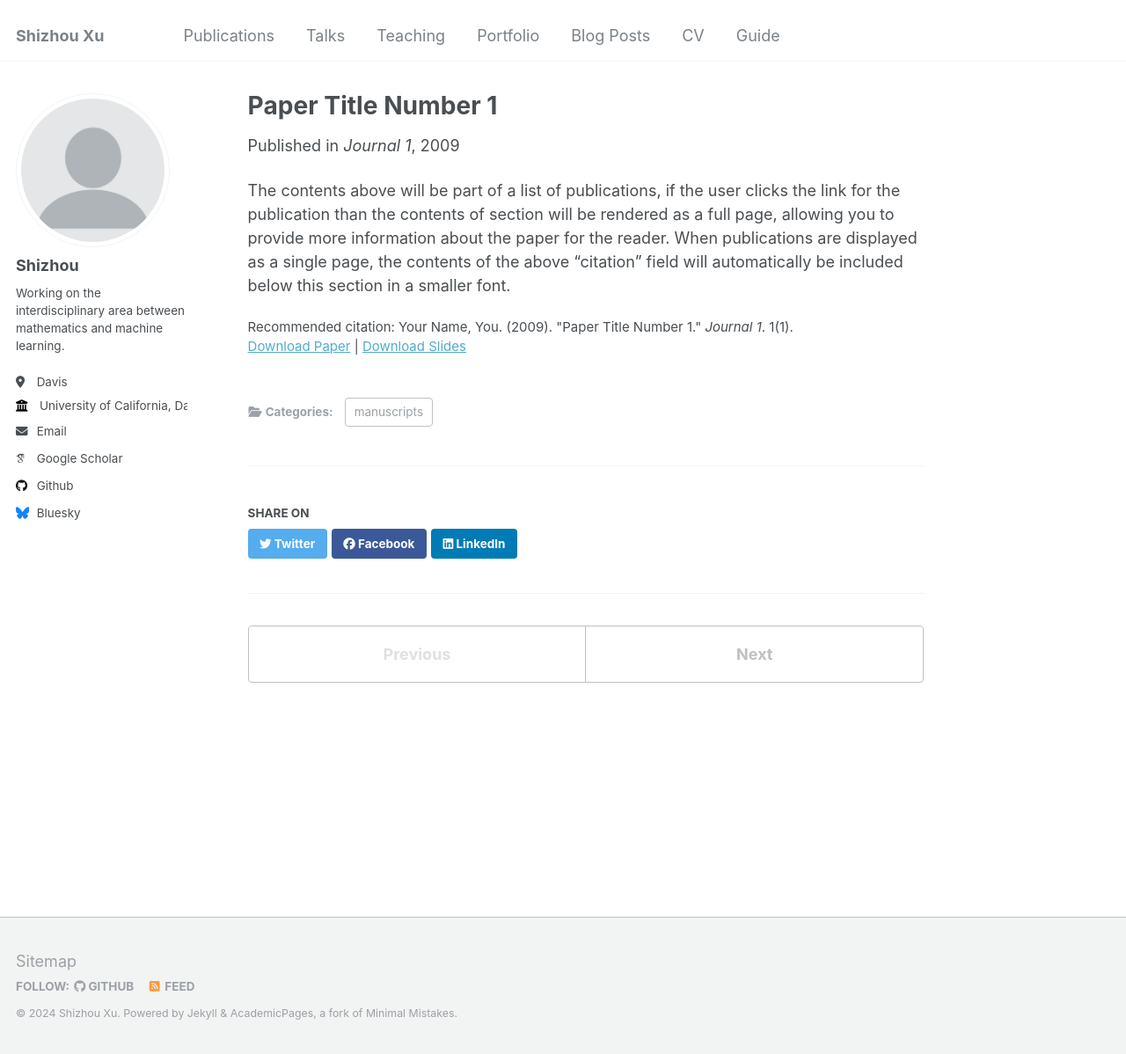
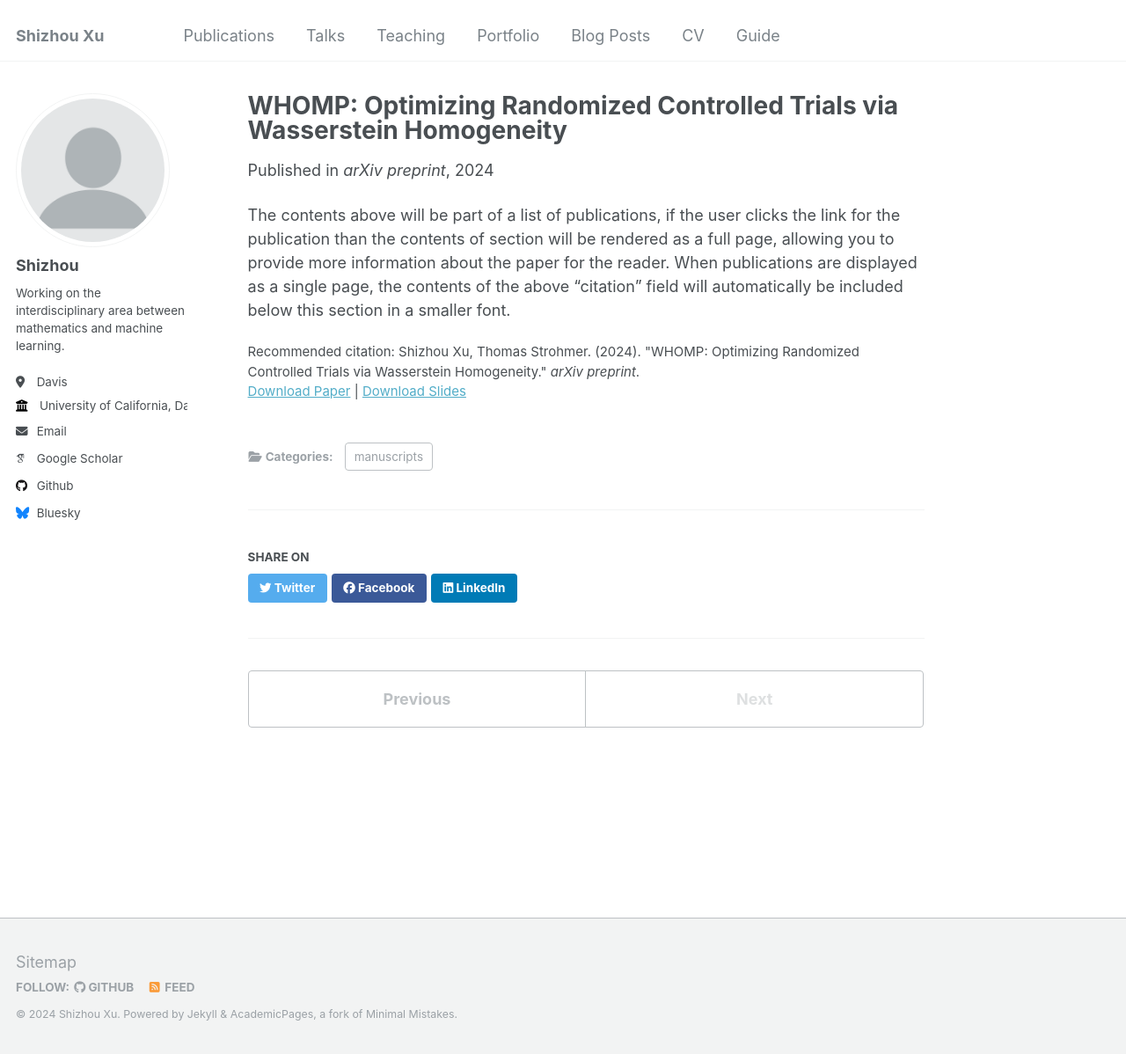
Before and after one commit to xushizhou/xushizhou.github.io, a Jekyll site: the page built from _publications/2009-10-01-paper-title-number-1.md, in a window 1280 px wide and 1198 px high. Shown: the whole window at 88% size. Built offline with Jekyll 4.4.1, drawn with Linux system fonts in a browser that asks for light colours; some web fonts are replaced.

Commit message:
WHOMP.md

```diff
--- a/_publications/2009-10-01-paper-title-number-1.md
+++ b/_publications/2009-10-01-paper-title-number-1.md
@@ -1,14 +1,14 @@
 ---
-title: "Paper Title Number 1"
+title: "WHOMP: Optimizing Randomized Controlled Trials via Wasserstein Homogeneity"
 collection: publications
 category: manuscripts
-permalink: /publication/2009-10-01-paper-title-number-1
-excerpt: 'This paper is about the number 1. The number 2 is left for future work.'
-date: 2009-10-01
-venue: 'Journal 1'
-slidesurl: 'http://academicpages.github.io/files/slides1.pdf'
-paperurl: 'http://academicpages.github.io/files/paper1.pdf'
-citation: 'Your Name, You. (2009). &quot;Paper Title Number 1.&quot; <i>Journal 1</i>. 1(1).'
+permalink: /publication/2024-10-03-whomp-wasserstein-homogeneity
+excerpt: "This paper presents a novel approach to optimizing Randomized Controlled Trials using Wasserstein homogeneity, offering improvements over traditional methods."
+date: 2024-10-03
+venue: 'arXiv preprint'
+slidesurl: ''
+paperurl: 'https://arxiv.org/pdf/2409.18504'
+citation: 'Shizhou Xu, Thomas Strohmer. (2024). "WHOMP: Optimizing Randomized Controlled Trials via Wasserstein Homogeneity." <i>arXiv preprint</i>.'
 ---
 
 The contents above will be part of a list of publications, if the user clicks the link for the publication than the contents of section will be rendered as a full page, allowing you to provide more information about the paper for the reader. When publications are displayed as a single page, the contents of the above "citation" field will automatically be included below this section in a smaller font.
```
